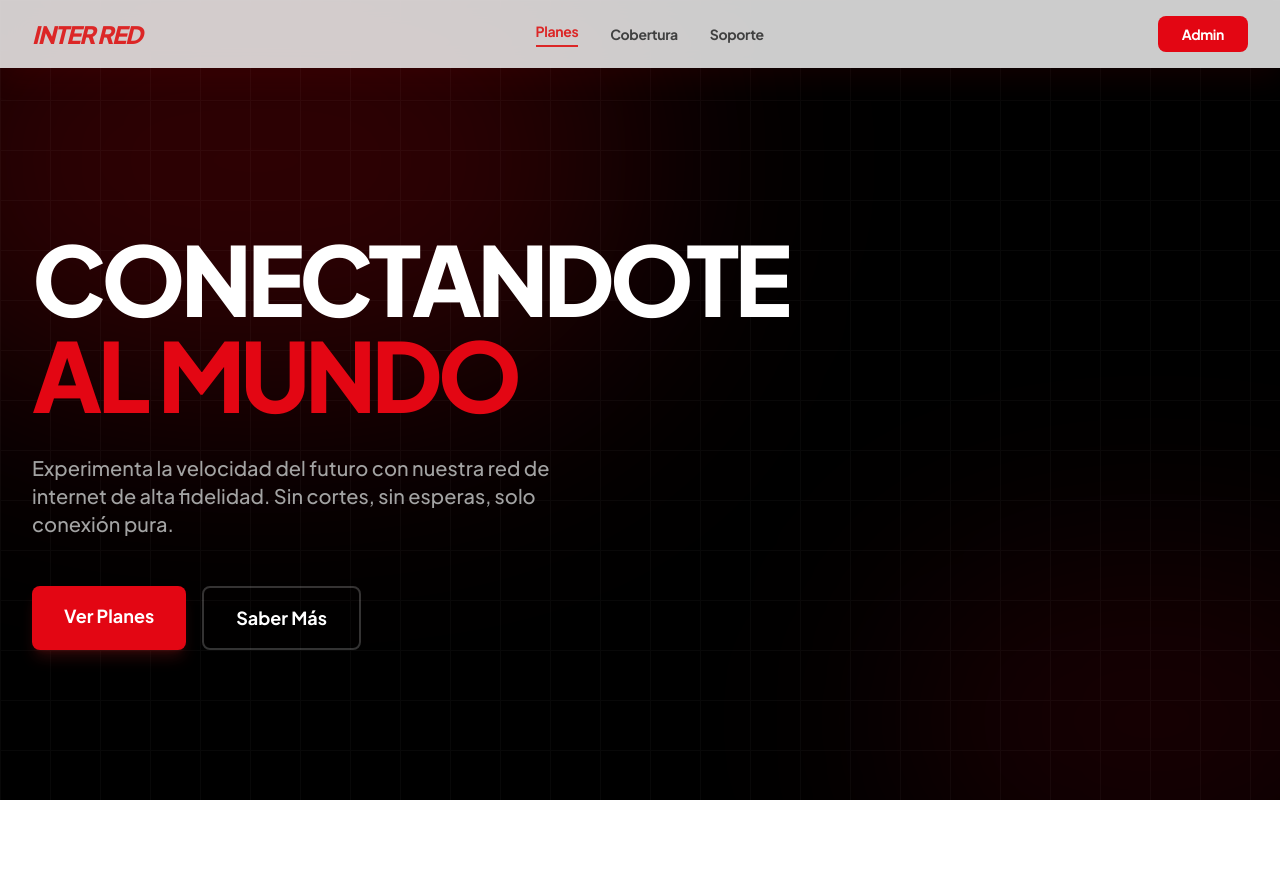
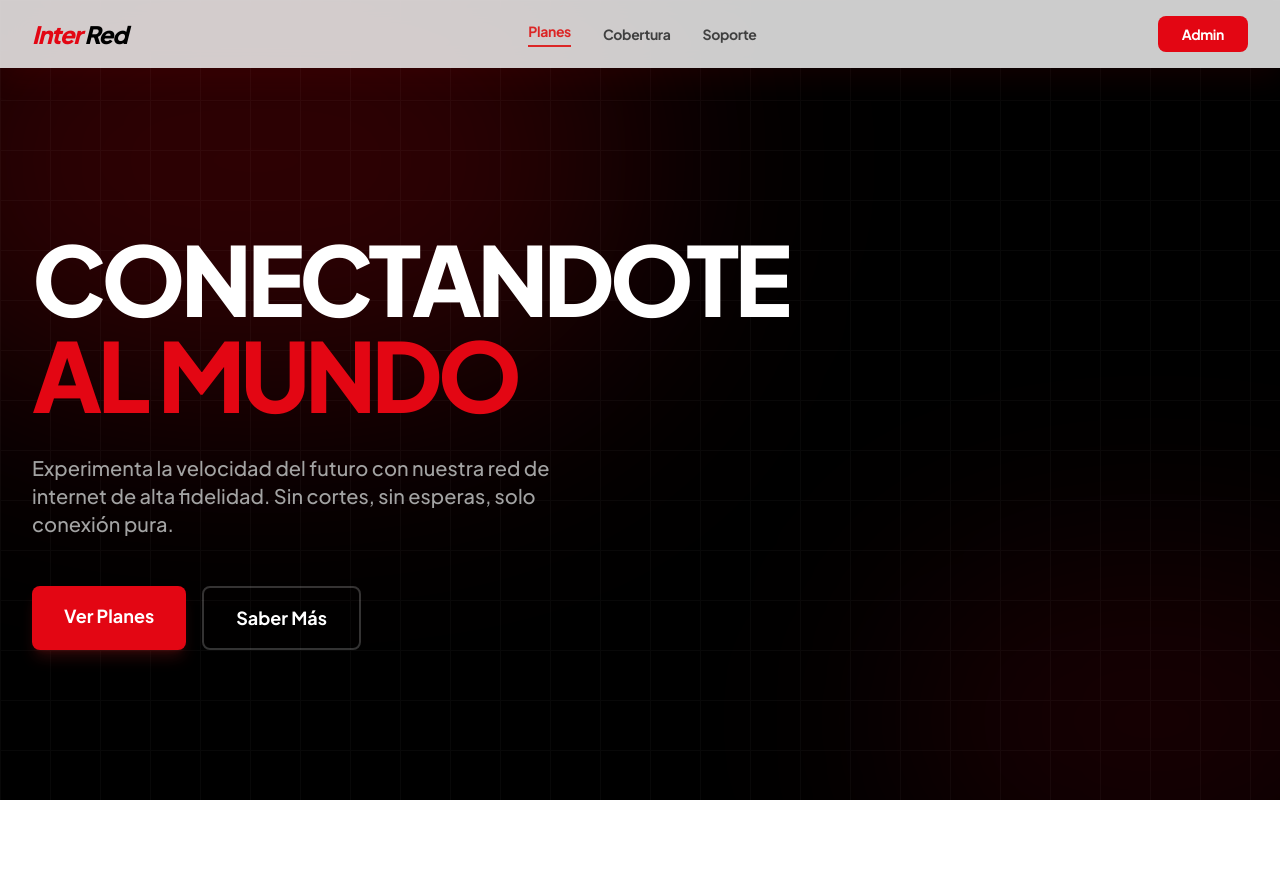
Before and after one commit to interredchoyainfo-dev/interred, a website built with Vite: page home.html in a window 1280 px wide. Shown: the top 883 px of the page. Built offline with nearby package versions, Linux system fonts and the light colour scheme; no server answers.

Commit message:
Marca: Actualizando logo a 'Inter Red' (Rojo y Negro) en todas las páginas

```diff
--- a/home.html
+++ b/home.html
@@ -70,8 +70,8 @@
     <!-- TopAppBar Component -->
     <nav class="fixed top-0 w-full z-50 bg-white/80 backdrop-blur-md shadow-[0_10px_30px_rgba(227,6,19,0.08)]">
         <div class="flex justify-between items-center px-8 py-4 max-w-7xl mx-auto">
-            <a href="home.html" class="text-2xl font-black italic tracking-tighter text-red-600">
-                INTER RED
+            <a href="home.html" class="text-2xl font-black italic tracking-tighter hover:scale-105 transition-transform active:scale-95 duration-200">
+                <span class="text-primary">Inter</span> <span class="text-black">Red</span>
             </a>
             <div class="hidden md:flex items-center gap-8 font-plus-jakarta text-sm font-bold tracking-tight">
                 <a class="text-red-600 border-b-2 border-red-600 pb-1" href="home.html#planes">Planes</a>
--- a/index.html
+++ b/index.html
@@ -72,8 +72,8 @@
     <!-- TopAppBar Component -->
     <nav class="fixed top-0 w-full z-50 bg-white/80 backdrop-blur-md shadow-[0_10px_30px_rgba(227,6,19,0.08)]">
         <div class="flex justify-between items-center px-8 py-4 max-w-7xl mx-auto">
-            <a href="home.html" class="text-2xl font-black italic tracking-tighter text-red-600">
-                INTER RED
+            <a href="home.html" class="text-2xl font-black italic tracking-tighter hover:scale-105 transition-transform active:scale-95 duration-200">
+                <span class="text-primary">Inter</span> <span class="text-black">Red</span>
             </a>
             <div class="hidden md:flex items-center gap-8 font-plus-jakarta text-sm font-bold tracking-tight">
                 <a class="text-red-600 border-b-2 border-red-600 pb-1" href="home.html#planes">Planes</a>
```
Also changed, not shown: dashboard.html (+2 -2 lines).
